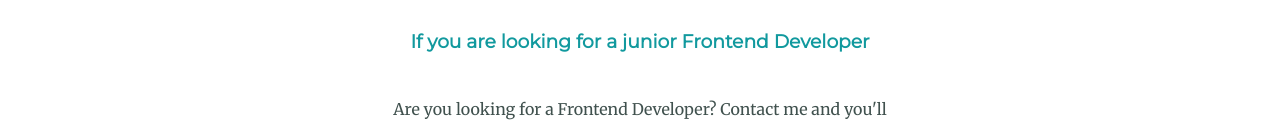
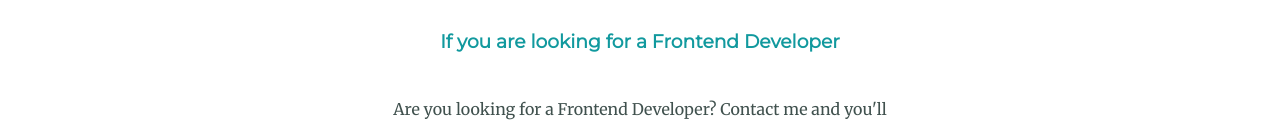
Before and after one commit to domaranskyi/CV, a plain HTML site: page index.html in a window 1280 px wide. Shown: the part 2852-2974 px from the top of the page. Drawn offline with Linux system fonts and the light colour scheme.

Commit message:
Update index.html

```diff
--- a/index.html
+++ b/index.html
@@ -58,7 +58,7 @@
       <hr />
       <div class="contact-me">
         <h2>Get In Touch</h2>
-        <h3>If you are looking for a junior Frontend Developer</h3>
+        <h3>If you are looking for a  Frontend Developer</h3>
         <p class="contact-message">
           Are you looking for a Frontend Developer? Contact me and you'll see
           what a great fit I'm for your company.
```
